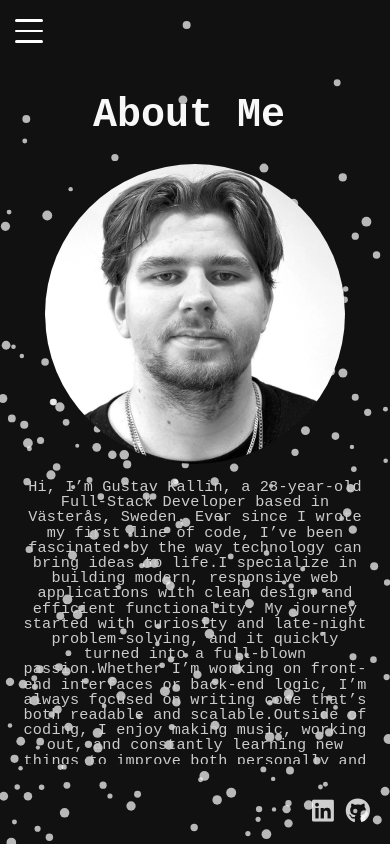
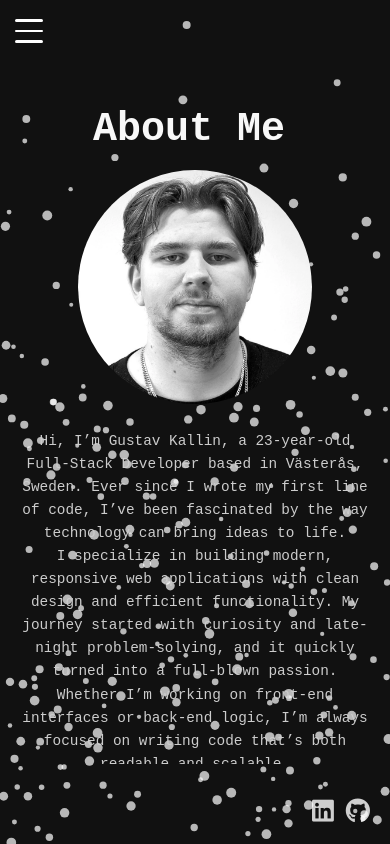
Before and after one commit to KallinDev/portfolio-react, a React (Vite) app: page /about in a window 390 px wide. Built offline with nearby package versions, Linux system fonts and the light colour scheme.

Commit message:
fixed responsive issues

```diff
--- a/src/index.css
+++ b/src/index.css
@@ -629,22 +629,31 @@ body {
 }
 
 /* =========================
-   MOBILE: COMPACT ABOUT DESCRIPTION & PROJECTS
+   ABOUT PAGE RESPONSIVENESS
    ========================= */
-@media (max-width: 600px) {
-  .about-description {
-    font-size: 0.95rem;
-    line-height: 1.0;
-    max-width: 98vw;
-    padding-bottom: 50px !important;
-    letter-spacing: 0.01em;
+@media (max-width: 700px) {
+  .about-container {
+    flex-direction: column;
+    align-items: center;
+    max-height: calc(100vh - 80px);
+    padding: 24px 0 60px 0;
+    min-height: unset;
   }
-  .about-description p {
-    margin: 0 0 6px 0;
+  .text-content {
+    width: 100%;
+    padding: 0 4vw;
+    box-sizing: border-box;
+  }
+  .typewriter-container {
+    font-size: 2rem;
     padding: 0;
+    gap: 0.5rem;
+    width: 100%;
   }
-  .about-description br {
-    display: none;
+  .cover-photo {
+    max-width: 60vw;
+    margin: 0 auto 18px auto;
+    display: block;
   }
   .projects {
     margin-bottom: 50px !important;
```
